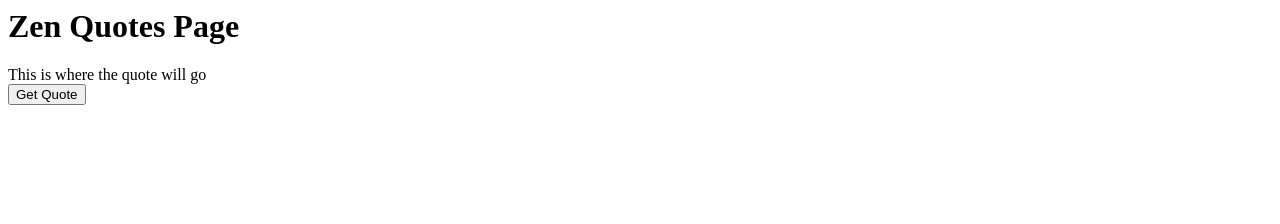
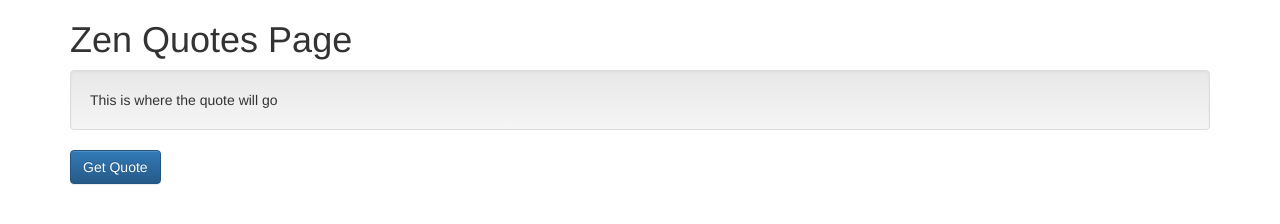
Before and after one commit to Kzoom/ZenQuotes, a plain HTML site: page index.html in a window 1280 px wide. Drawn offline with nearby package versions, Linux system fonts and the light colour scheme.

Commit message:
added bootstrap styling

```diff
--- a/index.html
+++ b/index.html
@@ -1,7 +1,24 @@
-<h1>Zen Quotes Page</h1>
+<html>
+<head>
+	<!--  copied from getbootstrap.com  gettiung started-->
+	<!-- Latest compiled and minified CSS -->
+<link rel="stylesheet" href="https://maxcdn.bootstrapcdn.com/bootstrap/3.2.0/css/bootstrap.min.css">
 
-<div class="js-quote">
-	This is where the quote will go
-</div>
+<!-- Optional theme -->
+<link rel="stylesheet" href="https://maxcdn.bootstrapcdn.com/bootstrap/3.2.0/css/bootstrap-theme.min.css">
 
-<button class="new-quote">Get Quote</button>
+<!-- Latest compiled and minified JavaScript -->
+<script src="https://maxcdn.bootstrapcdn.com/bootstrap/3.2.0/js/bootstrap.min.js"></script>
+</head>
+
+<body class="container">
+  <h1>Zen Quotes Page</h1>
+
+	<div class="js-quote well">
+		This is where the quote will go
+	</div>
+
+	<button class="new-quote btn btn-primary">Get Quote</button>
+
+</body>
+</html>
```
